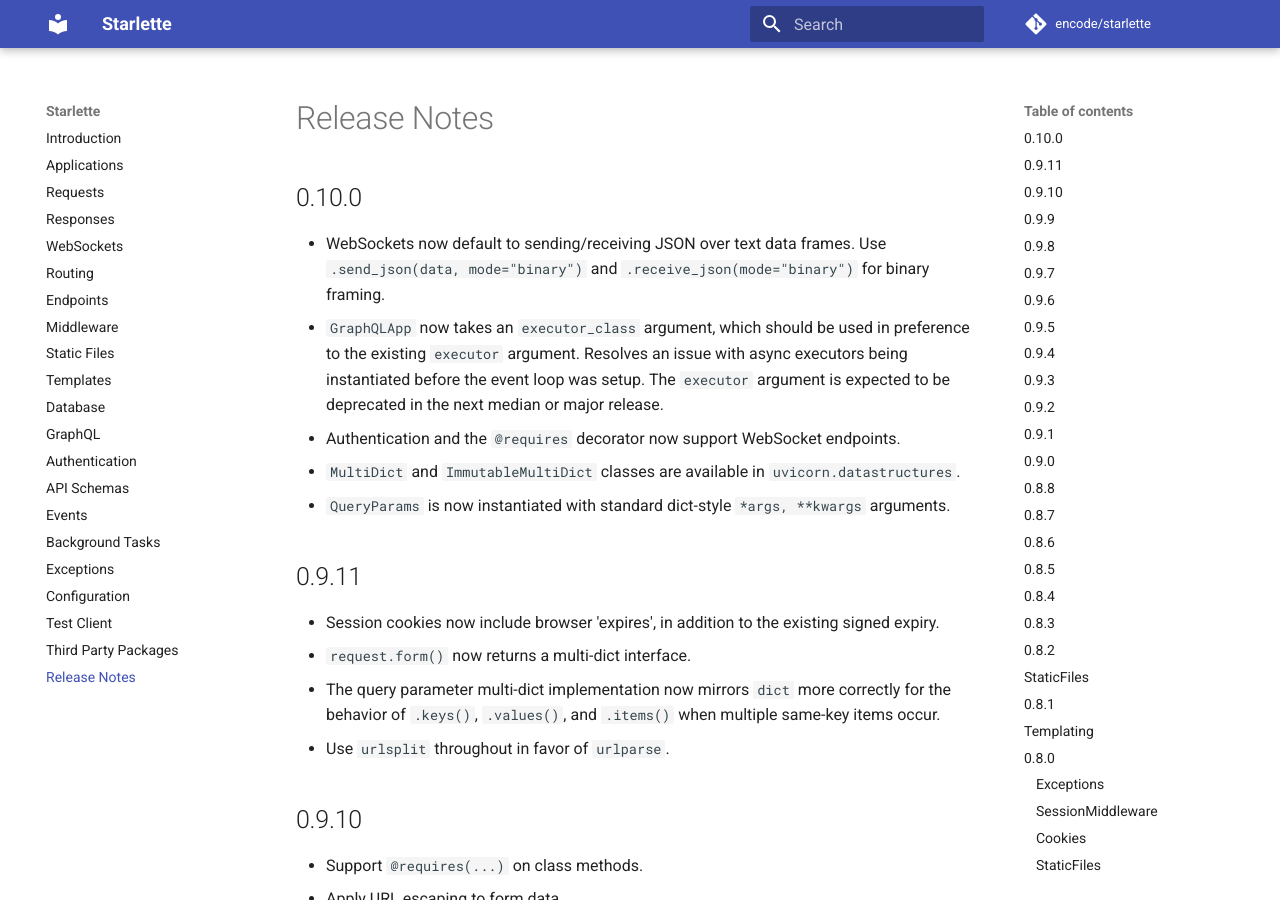
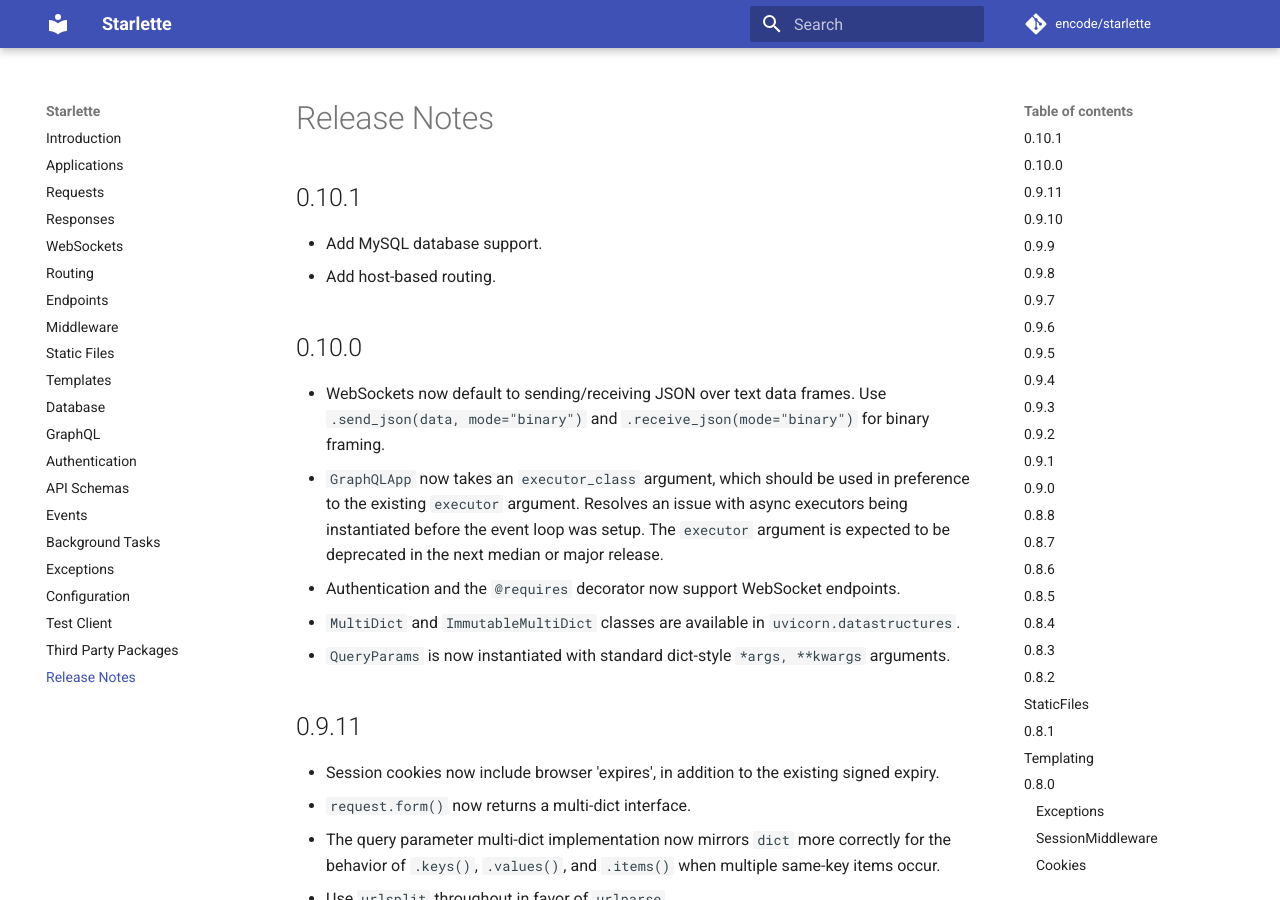
Before and after one commit to hidraco/starlette, an MkDocs documentation site: the page built from docs/release-notes.md, in a window 1280 px wide and 900 px high. Built offline with MkDocs 1.6.1 and Material for MkDocs 9.7.7, drawn with Linux system fonts in a browser that asks for light colours; comment, search, counter and statistics services are not loaded.

Commit message:
Version 0.10.1

```diff
--- a/docs/release-notes.md
+++ b/docs/release-notes.md
@@ -1,3 +1,8 @@
+## 0.10.1
+
+* Add MySQL database support.
+* Add host-based routing.
+
 ## 0.10.0
 
 * WebSockets now default to sending/receiving JSON over text data frames. Use `.send_json(data, mode="binary")` and `.receive_json(mode="binary")` for binary framing.
--- a/starlette/__init__.py
+++ b/starlette/__init__.py
@@ -1 +1 @@
-__version__ = "0.10.0"
+__version__ = "0.10.1"
```
